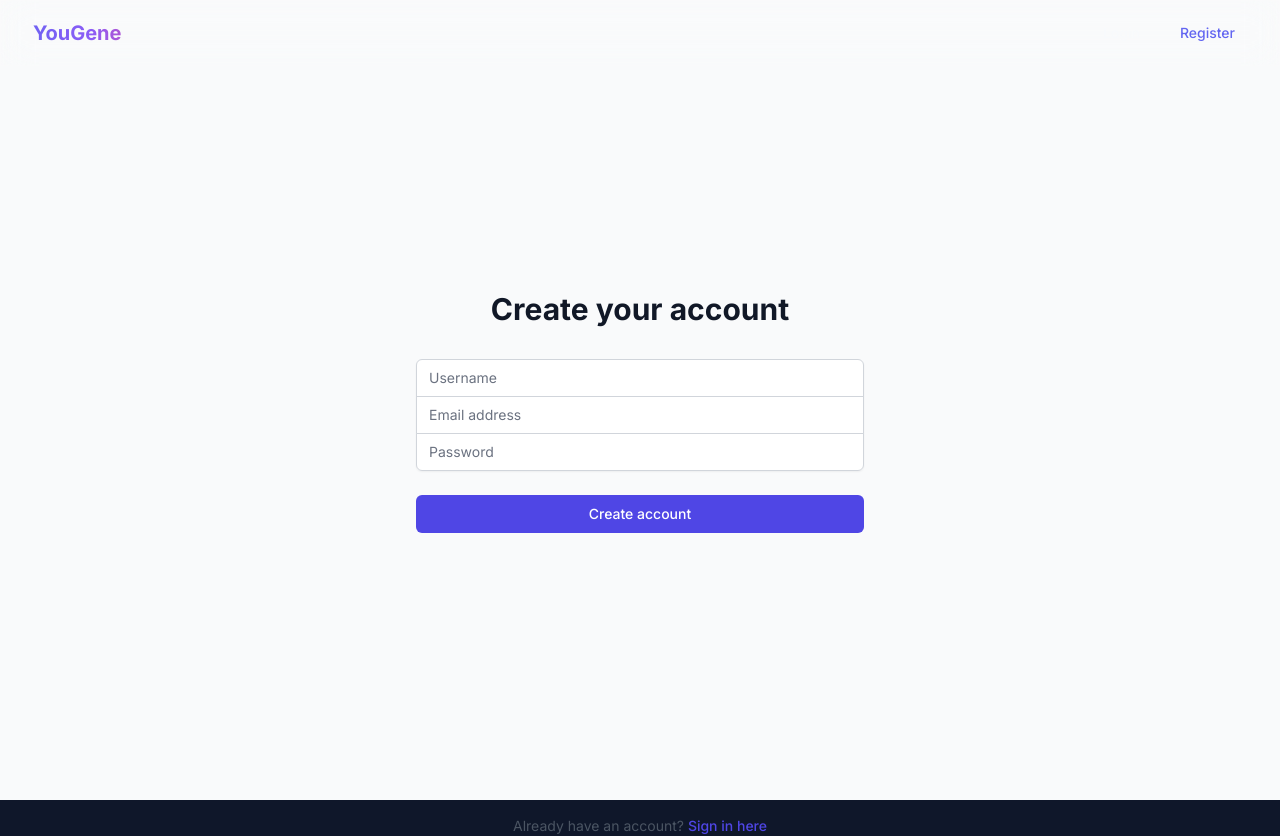
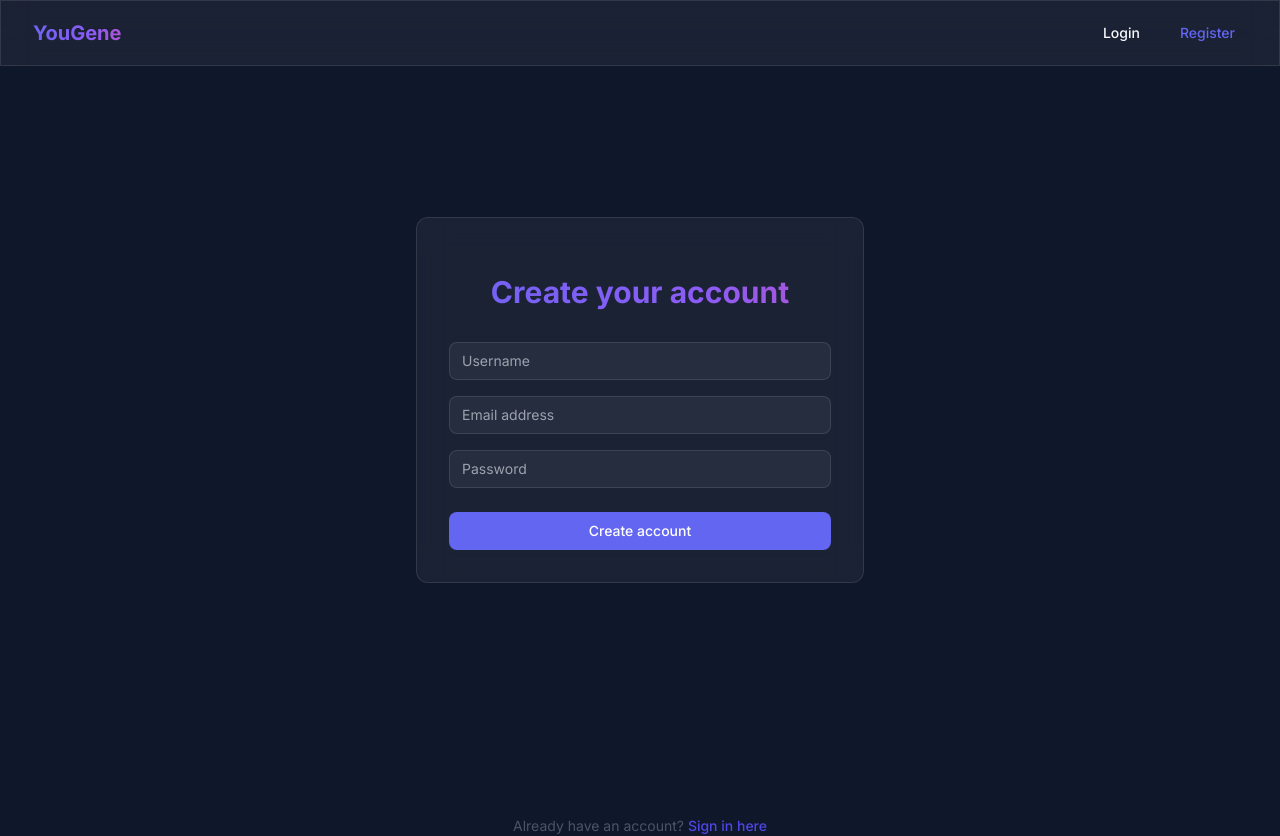
Before and after one commit to frifster/yougene, a React (Vite) app in the folder frontend/: page /register in a window 1280 px wide. Built offline with nearby package versions, Linux system fonts and the light colour scheme; no server answers.

Commit message:
Refactor LoginForm and RegisterForm components for improved styling and user experience. Update layout, button styles, and error message colors. Enhance input fields with consistent design and transitions for better accessibility.

```diff
--- a/frontend/src/components/auth/LoginForm.tsx
+++ b/frontend/src/components/auth/LoginForm.tsx
@@ -28,15 +28,15 @@
   };
 
   return (
-    <div className="min-h-screen flex items-center justify-center bg-gray-50 py-12 px-4 sm:px-6 lg:px-8">
-      <div className="max-w-md w-full space-y-8">
+    <div className="min-h-screen flex items-center justify-center py-12 px-4 sm:px-6 lg:px-8">
+      <div className="max-w-md w-full space-y-8 glass p-8 rounded-xl">
         <div>
-          <h2 className="mt-6 text-center text-3xl font-extrabold text-gray-900">
+          <h2 className="mt-6 text-center text-3xl font-extrabold gradient-text">
             Sign in to your account
           </h2>
         </div>
         <form className="mt-8 space-y-6" onSubmit={handleSubmit}>
-          <div className="rounded-md shadow-sm -space-y-px">
+          <div className="rounded-lg space-y-4">
             <div>
               <label htmlFor="email" className="sr-only">
                 Email address
@@ -46,7 +46,7 @@
                 name="email"
                 type="email"
                 required
-                className="appearance-none rounded-none relative block w-full px-3 py-2 border border-gray-300 placeholder-gray-500 text-gray-900 rounded-t-md focus:outline-none focus:ring-indigo-500 focus:border-indigo-500 focus:z-10 sm:text-sm"
+                className="appearance-none relative block w-full px-3 py-2 border border-white/10 bg-white/5 placeholder-text/50 text-text rounded-lg focus:outline-none focus:ring-2 focus:ring-primary/50 focus:border-transparent sm:text-sm transition-colors duration-200"
                 placeholder="Email address"
               />
             </div>
@@ -59,21 +59,21 @@
                 name="password"
                 type="password"
                 required
-                className="appearance-none rounded-none relative block w-full px-3 py-2 border border-gray-300 placeholder-gray-500 text-gray-900 rounded-b-md focus:outline-none focus:ring-indigo-500 focus:border-indigo-500 focus:z-10 sm:text-sm"
+                className="appearance-none relative block w-full px-3 py-2 border border-white/10 bg-white/5 placeholder-text/50 text-text rounded-lg focus:outline-none focus:ring-2 focus:ring-primary/50 focus:border-transparent sm:text-sm transition-colors duration-200"
                 placeholder="Password"
               />
             </div>
           </div>
 
           {error && (
-            <div className="text-red-500 text-sm text-center">{error}</div>
+            <div className="text-red-400 text-sm text-center">{error}</div>
           )}
 
           <div>
             <button
               type="submit"
               disabled={loading}
-              className="group relative w-full flex justify-center py-2 px-4 border border-transparent text-sm font-medium rounded-md text-white bg-indigo-600 hover:bg-indigo-700 focus:outline-none focus:ring-2 focus:ring-offset-2 focus:ring-indigo-500 disabled:opacity-50"
+              className="group relative w-full flex justify-center py-2 px-4 border border-transparent text-sm font-medium rounded-lg text-white bg-primary hover:bg-primary/90 focus:outline-none focus:ring-2 focus:ring-offset-2 focus:ring-primary/50 disabled:opacity-50 transition-colors duration-200"
             >
               {loading ? 'Signing in...' : 'Sign in'}
             </button>
--- a/frontend/src/components/auth/RegisterForm.tsx
+++ b/frontend/src/components/auth/RegisterForm.tsx
@@ -30,20 +30,20 @@
 
   if (success) {
     return (
-      <div className="min-h-screen flex items-center justify-center bg-gray-50 py-12 px-4 sm:px-6 lg:px-8">
-        <div className="max-w-md w-full space-y-8 text-center">
+      <div className="min-h-screen flex items-center justify-center py-12 px-4 sm:px-6 lg:px-8">
+        <div className="max-w-md w-full space-y-8 text-center glass p-8 rounded-xl">
           <div>
-            <h2 className="mt-6 text-center text-3xl font-extrabold text-gray-900">
+            <h2 className="mt-6 text-center text-3xl font-extrabold gradient-text">
               Registration Successful!
             </h2>
-            <p className="mt-2 text-center text-sm text-gray-600">
+            <p className="mt-2 text-center text-sm text-text/80">
               Your account has been created successfully. You can now log in to your account.
             </p>
           </div>
           <div>
             <button
               onClick={() => navigate('/login')}
-              className="group relative w-full flex justify-center py-2 px-4 border border-transparent text-sm font-medium rounded-md text-white bg-indigo-600 hover:bg-indigo-700 focus:outline-none focus:ring-2 focus:ring-offset-2 focus:ring-indigo-500"
+              className="group relative w-full flex justify-center py-2 px-4 border border-transparent text-sm font-medium rounded-lg text-white bg-primary hover:bg-primary/90 focus:outline-none focus:ring-2 focus:ring-offset-2 focus:ring-primary/50 transition-colors duration-200"
             >
               Go to Login
             </button>
@@ -54,15 +54,15 @@
   }
 
   return (
-    <div className="min-h-screen flex items-center justify-center bg-gray-50 py-12 px-4 sm:px-6 lg:px-8">
-      <div className="max-w-md w-full space-y-8">
+    <div className="min-h-screen flex items-center justify-center py-12 px-4 sm:px-6 lg:px-8">
+      <div className="max-w-md w-full space-y-8 glass p-8 rounded-xl">
         <div>
-          <h2 className="mt-6 text-center text-3xl font-extrabold text-gray-900">
+          <h2 className="mt-6 text-center text-3xl font-extrabold gradient-text">
             Create your account
           </h2>
         </div>
         <form className="mt-8 space-y-6" onSubmit={handleSubmit}>
-          <div className="rounded-md shadow-sm -space-y-px">
+          <div className="rounded-lg space-y-4">
             <div>
               <label htmlFor="username" className="sr-only">
                 Username
@@ -72,7 +72,7 @@
                 name="username"
                 type="text"
                 required
-                className="appearance-none rounded-none relative block w-full px-3 py-2 border border-gray-300 placeholder-gray-500 text-gray-900 rounded-t-md focus:outline-none focus:ring-indigo-500 focus:border-indigo-500 focus:z-10 sm:text-sm"
+                className="appearance-none relative block w-full px-3 py-2 border border-white/10 bg-white/5 placeholder-text/50 text-text rounded-lg focus:outline-none focus:ring-2 focus:ring-primary/50 focus:border-transparent sm:text-sm transition-colors duration-200"
                 placeholder="Username"
               />
             </div>
@@ -85,7 +85,7 @@
                 name="email"
                 type="email"
                 required
-                className="appearance-none rounded-none relative block w-full px-3 py-2 border border-gray-300 placeholder-gray-500 text-gray-900 focus:outline-none focus:ring-indigo-500 focus:border-indigo-500 focus:z-10 sm:text-sm"
+                className="appearance-none relative block w-full px-3 py-2 border border-white/10 bg-white/5 placeholder-text/50 text-text rounded-lg focus:outline-none focus:ring-2 focus:ring-primary/50 focus:border-transparent sm:text-sm transition-colors duration-200"
                 placeholder="Email address"
               />
             </div>
@@ -98,21 +98,21 @@
                 name="password"
                 type="password"
                 required
-                className="appearance-none rounded-none relative block w-full px-3 py-2 border border-gray-300 placeholder-gray-500 text-gray-900 rounded-b-md focus:outline-none focus:ring-indigo-500 focus:border-indigo-500 focus:z-10 sm:text-sm"
+                className="appearance-none relative block w-full px-3 py-2 border border-white/10 bg-white/5 placeholder-text/50 text-text rounded-lg focus:outline-none focus:ring-2 focus:ring-primary/50 focus:border-transparent sm:text-sm transition-colors duration-200"
                 placeholder="Password"
               />
             </div>
           </div>
 
           {error && (
-            <div className="text-red-500 text-sm text-center">{error}</div>
+            <div className="text-red-400 text-sm text-center">{error}</div>
           )}
 
           <div>
             <button
               type="submit"
               disabled={loading}
-              className="group relative w-full flex justify-center py-2 px-4 border border-transparent text-sm font-medium rounded-md text-white bg-indigo-600 hover:bg-indigo-700 focus:outline-none focus:ring-2 focus:ring-offset-2 focus:ring-indigo-500 disabled:opacity-50"
+              className="group relative w-full flex justify-center py-2 px-4 border border-transparent text-sm font-medium rounded-lg text-white bg-primary hover:bg-primary/90 focus:outline-none focus:ring-2 focus:ring-offset-2 focus:ring-primary/50 disabled:opacity-50 transition-colors duration-200"
             >
               {loading ? 'Creating account...' : 'Create account'}
             </button>
```
